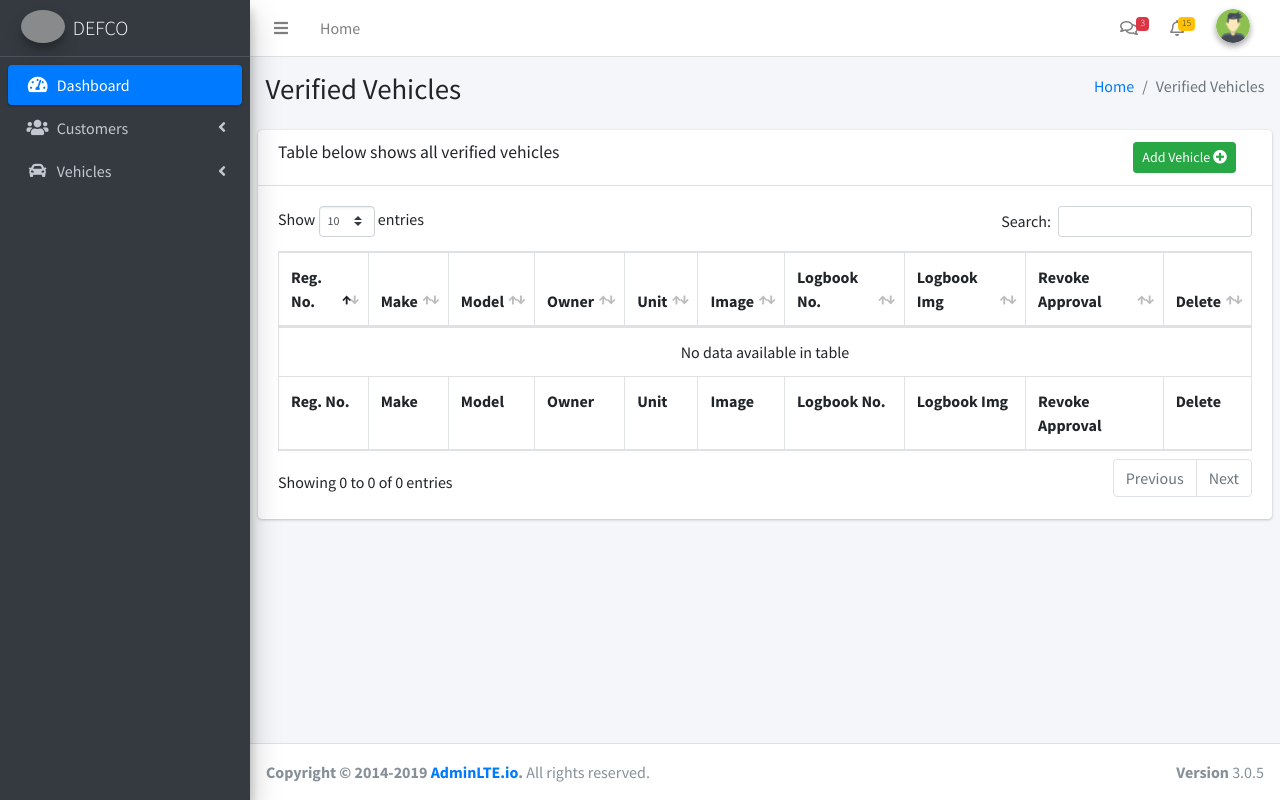
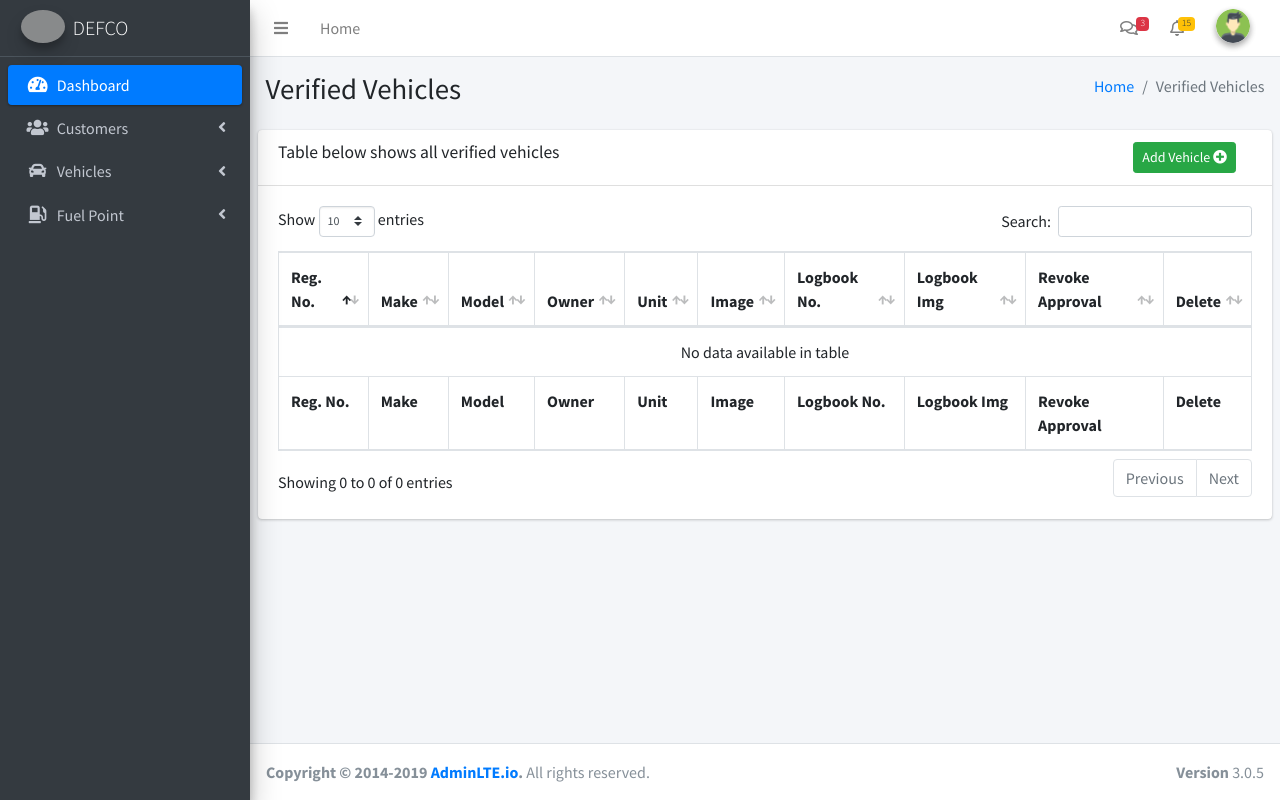
Before and after one commit to KenThumi/defco_fuelling, a Django app: page /verifiedvehicles/ in a window 1280 px wide. Run offline with Django 3.2, Linux system fonts and the light colour scheme; data that the repository does not hold is empty; some libraries are stand-ins or nearby versions; grey boxes are pictures that could not be loaded.

Commit message:
Fuel point

```diff
--- a/defco/templates/_sidemenu.html
+++ b/defco/templates/_sidemenu.html
@@ -70,5 +70,32 @@
         </ul>
       </li>
       <!-- /vehicles -->
+
+      <!-- fuel point -->
+      <li class="nav-item has-treeview">
+        <a href="#" class="nav-link">
+          <i class="nav-icon fas fa-gas-pump"></i>
+          <p>
+            Fuel Point
+            <i class="right fas fa-angle-left"></i>
+          </p>
+        </a>
+        <ul class="nav nav-treeview" style="display: none;">
+          <li class="nav-item">
+            <a href="#" class="nav-link">
+              <i class="far fa-circle nav-icon text-success"></i>
+              <p>Replenishment</p>
+            </a>
+          </li>
+          <li class="nav-item">
+            <a href="#" class="nav-link">
+              <i class="far fa-circle nav-icon text-info"></i>
+              <p>Fueling Records</p>
+            </a>
+          </li>
+
+        </ul>
+      </li>
+      <!-- / fuel point -->
     </ul>
   </nav>
```
